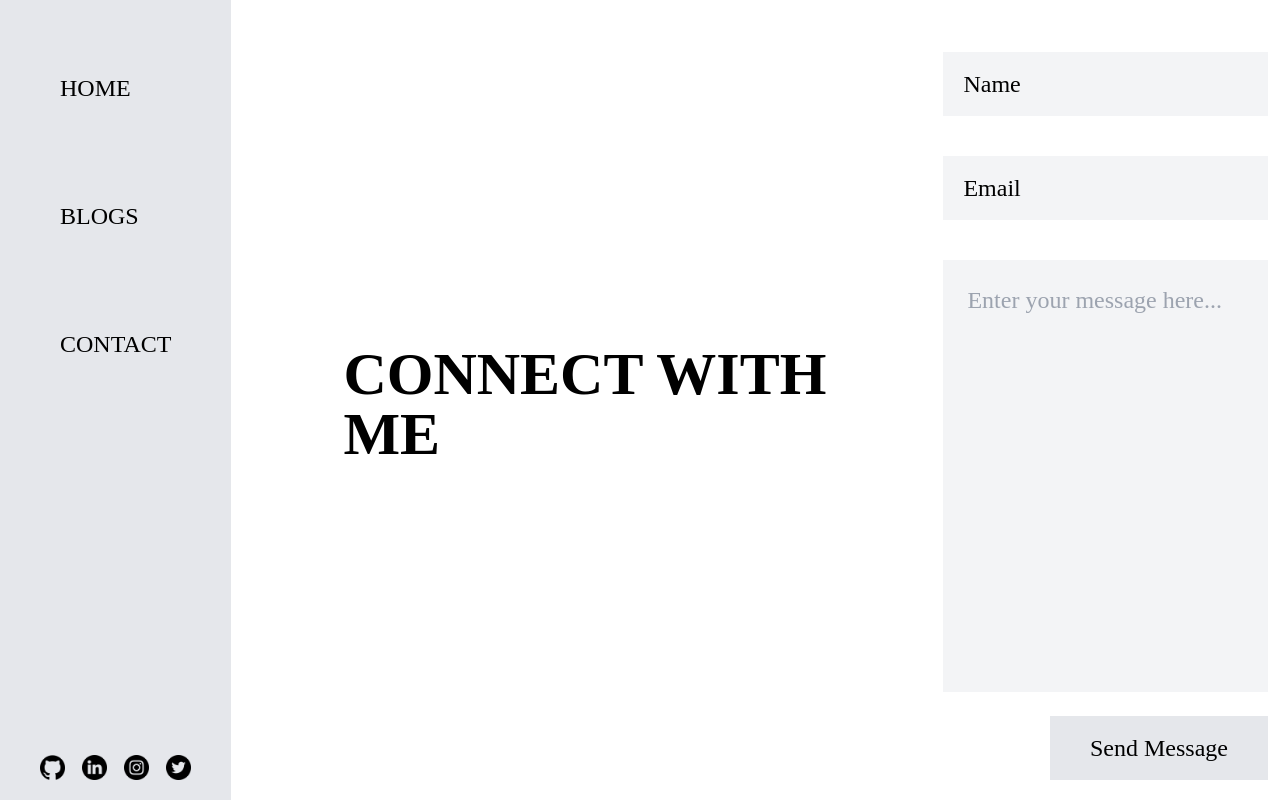
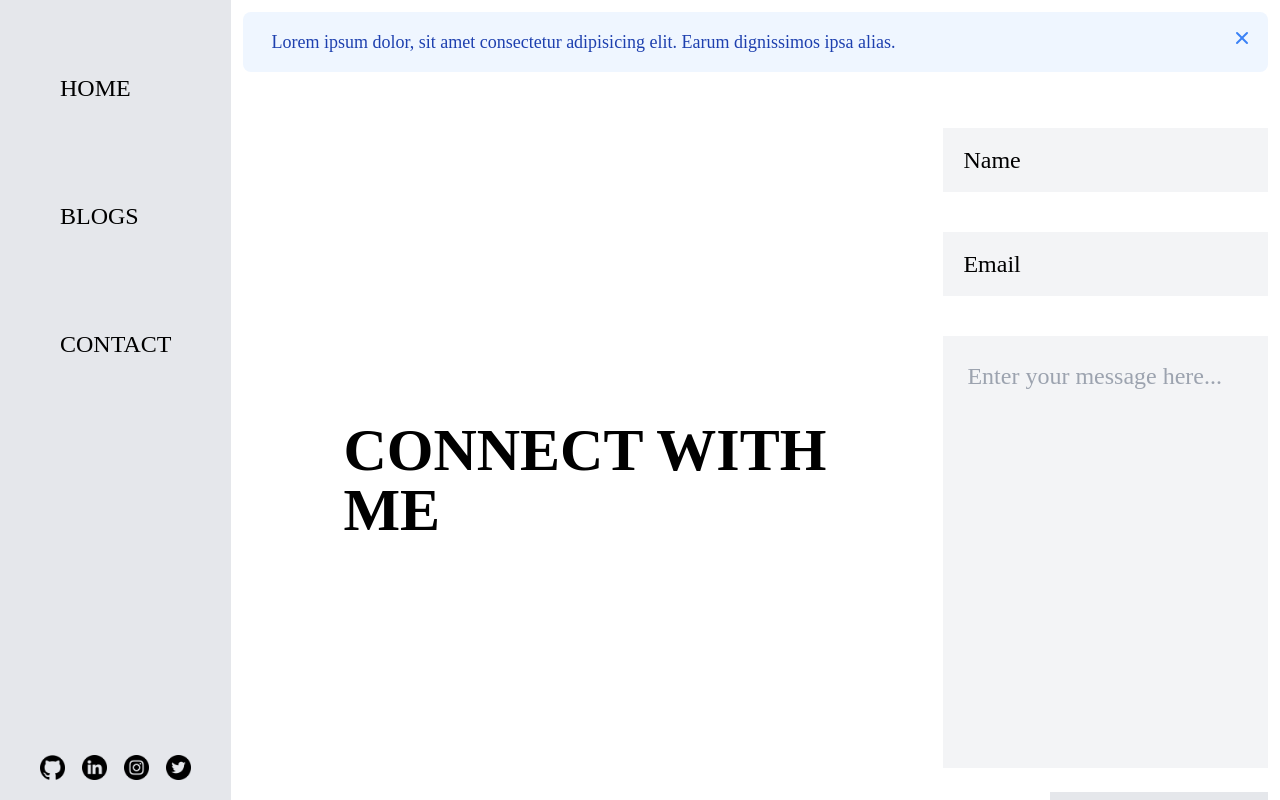
Before and after one commit to arup-basak/arupbasak.com, a Next.js app: page /contact in a window 1280 px wide. Built offline with nearby package versions, Linux system fonts and the light colour scheme.

Commit message:
Added Alert and Firebase

```diff
--- a/package.json
+++ b/package.json
@@ -15,9 +15,13 @@
     "@types/react-dom": "18.0.11",
     "eslint": "8.36.0",
     "eslint-config-next": "13.2.4",
+    "firebase": "^9.18.0",
+    "markdown-it": "^13.0.1",
     "next": "13.2.4",
     "react": "18.2.0",
     "react-dom": "18.2.0",
+    "react-quill": "^2.0.0",
+    "sass": "^1.59.3",
     "typescript": "4.9.5"
   },
   "devDependencies": {
--- /dev/null
+++ b/src/components/Alert.tsx
@@ -0,0 +1,49 @@
+import React, { useState } from 'react';
+
+const Alert = (props: {
+  message: string
+}) => {
+  const [visible, setVisible] = useState(true);
+
+  const handleClick = () => {
+    setVisible(false);
+  };
+
+  return (
+    <>
+      {visible && (
+        <div
+          className="flex p-4 mb-4 text-blue-800 rounded-lg bg-blue-50 dark:bg-gray-800 dark:text-blue-400"
+          role="alert"
+        >
+          <span className="sr-only">Info</span>
+          <div className="ml-3 text-lg font-medium">{props.message}</div>
+          <button
+            type="button"
+            className="ml-auto -mx-1.5 -my-1.5 bg-blue-50 text-blue-500 rounded-lg focus:ring-2 focus:ring-blue-400 p-1.5 hover:bg-blue-200 inline-flex h-8 w-8 dark:bg-gray-800 dark:text-blue-400 dark:hover:bg-gray-700"
+            data-dismiss-target="#alert-1"
+            onClick={handleClick}
+            aria-label="Close"
+          >
+            <span className="sr-only">Close</span>
+            <svg
+              aria-hidden="true"
+              className="w-5 h-5"
+              fill="currentColor"
+              viewBox="0 0 20 20"
+              xmlns="http://www.w3.org/2000/svg"
+            >
+              <path
+                fillRule="evenodd"
+                d="M4.293 4.293a1 1 0 011.414 0L10 8.586l4.293-4.293a1 1 0 111.414 1.414L11.414 10l4.293 4.293a1 1 0 01-1.414 1.414L10 11.414l-4.293 4.293a1 1 0 01-1.414-1.414L8.586 10 4.293 5.707a1 1 0 010-1.414z"
+                clipRule="evenodd"
+              ></path>
+            </svg>
+          </button>
+        </div>
+      )}
+    </>
+  );
+};
+
+export default Alert;
--- a/src/components/Input.tsx
+++ b/src/components/Input.tsx
@@ -1,4 +1,5 @@
 import React, { Component } from 'react';
+import Alert from './Alert';
 
 interface InputProps {
   id: string,
@@ -30,6 +31,7 @@ class Input extends Component<InputProps, InputState> {
     const { value } = this.state;
 
     return (
+      <>
         <div className="w-50 relative group my-10">
           <input
             type={type}
@@ -47,6 +49,7 @@ class Input extends Component<InputProps, InputState> {
             {placeholder}
           </label>
         </div>
+      </>
     );
   }
 }
--- a/src/pages/contact.tsx
+++ b/src/pages/contact.tsx
@@ -1,48 +1,82 @@
-import React from 'react'
+import React, { useState } from 'react'
 import Input from '@/components/Input'
 import Head from 'next/head'
+import { initializeApp } from "firebase/app";
+import { collection, addDoc, getFirestore } from 'firebase/firestore'
+import Alert from '@/components/Alert';
+
+
+const firebaseConfig = {
+  apiKey: "AIzaSyCscF57LNQsU7Aj0Ncxl6dyBk4IFDpg2KY",
+  authDomain: "arupbasak-co-in.firebaseapp.com",
+  projectId: "arupbasak-co-in",
+  storageBucket: "arupbasak-co-in.appspot.com",
+  messagingSenderId: "934678173562",
+  appId: "1:934678173562:web:72ab0eb59ee87a412168c3",
+  measurementId: "G-2NXMRGBJ58"
+};
 
 
 const contact = () => {
-  // const [name, setName] = useState('')
-  // const [email, setEmail] = useState('')
-  // const [message, setMessage] = useState('')
+  const [nameTxt, setName] = useState('')
+  const [emlTxt, setEmail] = useState('')
+  const [textareaText, setTextarea] = useState('')
 
-  const handelSubmit = () => {
-    alert("Will Updated Soon")
+  const app = initializeApp(firebaseConfig);
+  const db = getFirestore(app);
+
+  const handleClick = () => {
+    try {
+      addDoc(collection(db, 'messages'), {
+        name: nameTxt,
+        email: emlTxt,
+        message: textareaText,
+        time: new Date().toString()
+      }).catch((e) => {
+        console.log(e);
+      }).then(
+        () => {
+          alert("Message Sending Successful");
+        }
+      );
+    }
+    catch (e) {
+      console.log(e)
+    }
   }
   return (
     <>
       <Head>
         <title>Connect with me</title>
       </Head>
+      <Alert message="Lorem ipsum dolor, sit amet consectetur adipisicing elit. Earum dignissimos ipsa alias."/>
+
       <div className='desktop:grid desktop:grid-cols-[700px_1fr]'>
         <div className='mobile:text-2xl desktop:text-6xl desktop:py-5 font-bold cursor-default max-w-[500px] m-auto'>
           CONNECT WITH ME
         </div>
         <div id="textarea" className='w-[100%]'>
-          <form action="https://api.web3forms.com/submit">
           <input type="hidden" name="access_key" value="3146127c-ede8-4857-afdc-b4910ca75eb1" />
-            <Input type='text' id="name" placeholder='Name' value='' />
-            <Input type='email' id="email" placeholder='Email' value='' />
+          <Input type='text' id="name" placeholder='Name' value={nameTxt} />
+          <Input type='email' id="email" placeholder='Email' value={emlTxt} />
           <div>
 
             <textarea
               className="w-full p-6 bg-gray-100 outline-none resize-none"
               rows={12}
               placeholder="Enter your message here..."
+              onChange={(e) => setTextarea(e.target.value)}
+              value={textareaText}
               required
             />
           </div>
           <button
-              type='submit'
+            onClick={handleClick}
             className='bg-gray-200 p-4 my-4 float-right px-10'>
             Send Message
           </button>
-          </form>
         </div>
       </div>
-
     </>
   )
 }
```
Also changed, not shown: 1 other file (tests, documents, lock files or other folders). Lines whose indentation alone changed are shown as unchanged.
